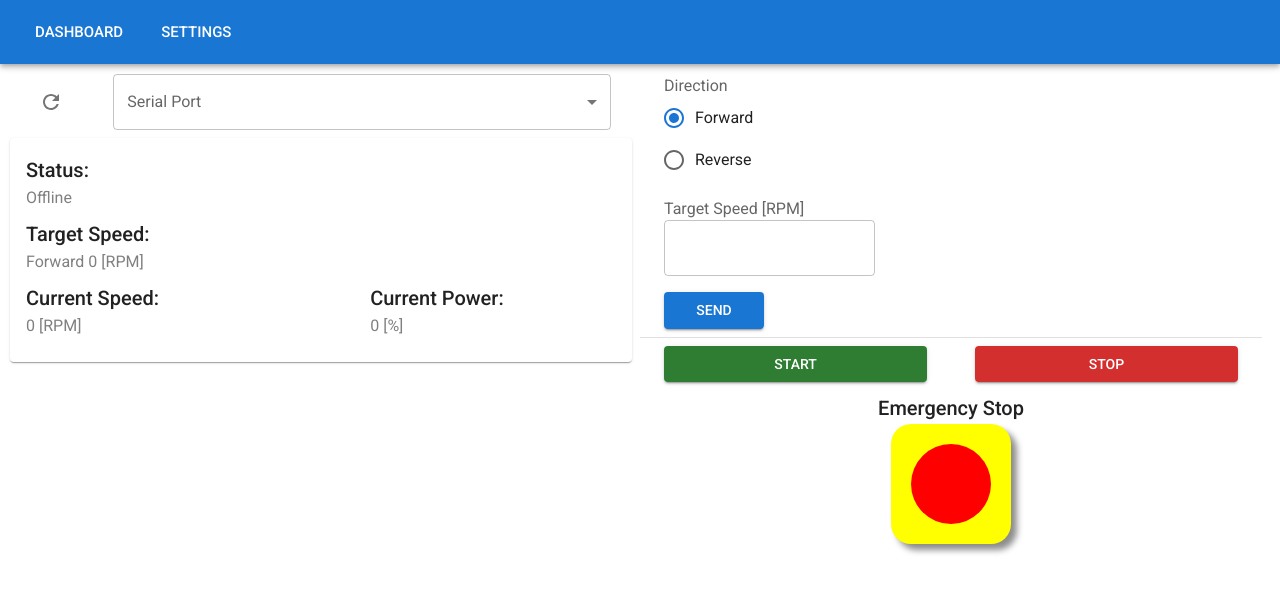
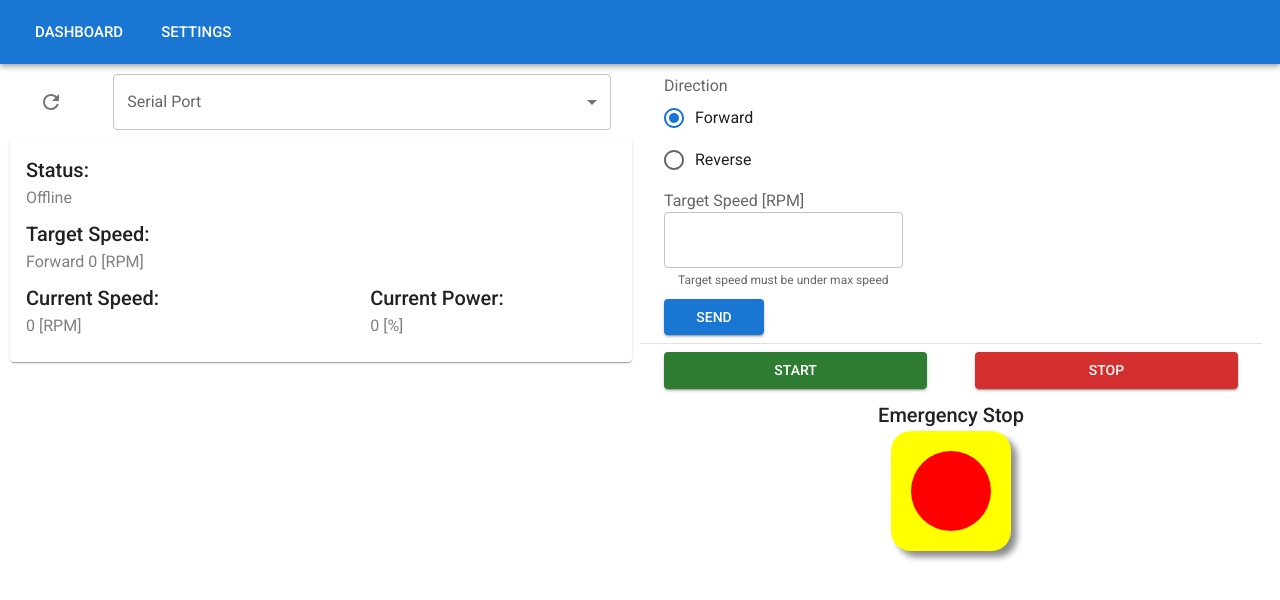
Before and after one commit to TNCT-Mechatech/spindle-speed-controller, a React (Vite) app: page / in a window 1280 px wide. Shown: the top 600 px of the page. Built offline with nearby package versions, Linux system fonts and the light colour scheme.

Commit message:
change: notice error by helper message instead of Alert

```diff
--- a/src/TargetSetting.tsx
+++ b/src/TargetSetting.tsx
@@ -1,6 +1,5 @@
 import {ChangeEvent, FormEvent, useState} from "react";
 import {
-    Alert,
     Box, Button, Container,
     FormControl,
     FormControlLabel,
@@ -15,7 +14,7 @@ import {invoke} from "@tauri-apps/api/tauri";
 export default function TargetSetting() {
     const [target, setTarget] = useState<String>("")
     const [direction, setDirection] = useState<String>("forward")
-    const [openError, setOpenError] = useState<boolean>(false)
+    const [isError, setIsError] = useState<boolean>(false)
 
     const onTargetChangeHandle = async (e: ChangeEvent<HTMLInputElement>) => {
         const result = Math.abs(Number(e.target.value)).toString();
@@ -33,12 +32,12 @@ export default function TargetSetting() {
         //  check if target speed is under max speed
         const maxSpeed = await getMaxSpeed()
         if (Number(target) > maxSpeed) {
-            setOpenError(true)
+            setIsError(true)
             return
         }
 
         //  reset error
-        setOpenError(false)
+        setIsError(false)
 
         invoke("set_spindle_target", {direction: direction != "forward", speed: Number(target)})
             .then((res) => {
@@ -48,7 +47,7 @@ export default function TargetSetting() {
 
     return (
         <Container>
-            <Stack component={"form"} onSubmit={onSubmitHandle} spacing={2}>
+            <Stack component={"form"} onSubmit={onSubmitHandle} spacing={1}>
                 <FormControl>
                     <FormLabel id="controlled-direction-radio">Direction</FormLabel>
                     <RadioGroup
@@ -61,10 +60,11 @@ export default function TargetSetting() {
                         <FormControlLabel value="reverse" control={<Radio/>} label="Reverse"/>
                     </RadioGroup>
                 </FormControl>
-                {openError && <Alert severity="error">Target speed must be under max speed.</Alert>}
                 <Box>
                     <InputLabel>Target Speed [RPM]</InputLabel>
                     <TextField
+                        error={isError}
+                        helperText="Target speed must be under max speed"
                         required={true}
                         value={target}
                         onChange={onTargetChangeHandle}
```
